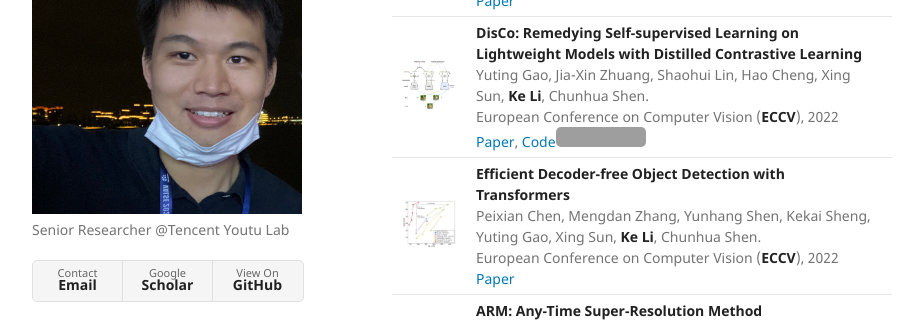
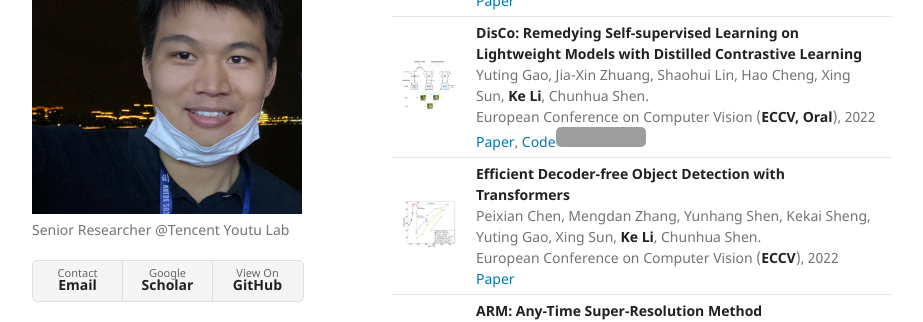
Before and after one commit to keli-61/keli-61.github.io, a Jekyll site: the page built from index.md, in a window 1280 px wide and 900 px high, scrolled down 726 px. Shown: the part 153-475 px from the top of the window, without its empty margins (178-1101 px from the left). Built offline with Jekyll 4.4.1, drawn with Linux system fonts in a browser that asks for light colours; our own code applies the rules of GitHub Pages for plain Markdown files; grey boxes are pictures that could not be loaded.

Commit message:
update oral info

```diff
--- a/index.md
+++ b/index.md
@@ -18,7 +18,7 @@ Below are the works that have been published. Full paper list (including preprin
 | <img src="assets/img/ECCV2022_fine.jpg" alt="drawing" width="150" /> | **Fine-grained Data Distribution Alignment for Post-Training Quantization**<br />Yunshan Zhong, Mingbao Lin, Mengzhao Chen, **Ke Li**, Yunhang Shen, Fei Chao, Yongjian Wu, Rongrong Ji.<br />European Conference on Computer Vision (**ECCV**), 2022<br />[Paper](https://arxiv.org/abs/2109.04186), [Code](https://github.com/zysxmu/FDDA)<img style="border: 0px;padding: 0px;border-radius: 5px;" src="https://img.shields.io/github/stars/zysxmu/FDDA.svg" alt="GitHub stars" title="" />|
 | <img src="assets/img/ECCV2022_dynamic.jpg" alt="drawing" width="150" /> | **Dynamic Dual Trainable Bounds for Ultra-low Precision Super-Resolution Networks**<br />Yunshan Zhong, Mingbao Lin, Xunchao Li, **Ke Li**, Yunhang Shen, Fei Chao, Yongjian Wu, Rongrong Ji.<br />European Conference on Computer Vision (**ECCV**), 2022<br />[Paper](https://arxiv.org/abs/2203.03844), [Code](https://github.com/zysxmu/DDTB)<img style="border: 0px;padding: 0px;border-radius: 5px;" src="https://img.shields.io/github/stars/zysxmu/DDTB.svg" alt="GitHub stars" title="" /> |
 | <img src="assets/img/ECCV2022_long.jpg" alt="drawing" width="150" /> | **Long-Tailed Class Incremental Learning**<br />Xialei Liu, Yusong Hu, Xu-Sheng Cao, Andy Bagdanov, Ming-Ming Cheng, **Ke Li** .<br />European Conference on Computer Vision (**ECCV**), 2022<br />[Paper](https://keli-61.github.io/) |
-| <img src="assets/img/ECCV2022_disco.jpg" alt="drawing" width="150" /> | **DisCo: Remedying Self-supervised Learning on Lightweight Models with Distilled Contrastive Learning**<br />Yuting Gao, Jia-Xin Zhuang, Shaohui Lin, Hao Cheng, Xing Sun, **Ke Li**, Chunhua Shen.<br />European Conference on Computer Vision (**ECCV**), 2022<br />[Paper](https://arxiv.org/abs/2104.09124), [Code](https://github.com/Yuting-Gao/DisCo-pytorch)<img style="border: 0px;padding: 0px;border-radius: 5px;" src="https://img.shields.io/github/stars/Yuting-Gao/DisCo-pytorch.svg" alt="GitHub stars" title="" /> |
+| <img src="assets/img/ECCV2022_disco.jpg" alt="drawing" width="150" /> | **DisCo: Remedying Self-supervised Learning on Lightweight Models with Distilled Contrastive Learning**<br />Yuting Gao, Jia-Xin Zhuang, Shaohui Lin, Hao Cheng, Xing Sun, **Ke Li**, Chunhua Shen.<br />European Conference on Computer Vision (**ECCV, Oral**), 2022<br />[Paper](https://arxiv.org/abs/2104.09124), [Code](https://github.com/Yuting-Gao/DisCo-pytorch)<img style="border: 0px;padding: 0px;border-radius: 5px;" src="https://img.shields.io/github/stars/Yuting-Gao/DisCo-pytorch.svg" alt="GitHub stars" title="" /> |
 | <img src="assets/img/ECCV2022_efficient.jpg" alt="drawing" width="150" /> | **Efficient Decoder-free Object Detection with Transformers**<br />Peixian Chen, Mengdan Zhang, Yunhang Shen, Kekai Sheng, Yuting Gao, Xing Sun, **Ke Li**, Chunhua Shen.<br />European Conference on Computer Vision (**ECCV**), 2022<br />[Paper](https://arxiv.org/abs/2206.06829) |
 | <img src="assets/img/ECCV2022_arm.jpg" alt="drawing" width="150" /> | **ARM: Any-Time Super-Resolution Method**<br />Bohong Chen, Mingbao Lin, Kekai Sheng, Mengdan Zhang, Peixian Chen, **Ke Li**, Liujuan Cao, Rongrong Ji.<br />European Conference on Computer Vision (**ECCV**), 2022<br />[Paper](https://arxiv.org/abs/2203.10812), [Code](https://github.com/chenbong/ARM-Net)<img style="border: 0px;padding: 0px;border-radius: 5px;" src="https://img.shields.io/github/stars/chenbong/ARM-Net.svg" alt="GitHub stars" title="" /> |
 | <img src="assets/img/ICML2022.jpg" alt="drawing" width="150" /> | **Self-supervised Models are Good Teaching Assistants for Vision Transformers**<br />Haiyan Wu, Yuting Gao, Yinqi Zhang, Shaohui Lin, Yuan Xie, Xing Sun, **Ke Li** .<br />International Conference on Machine Learning (**ICML**), 2022<br />[Paper](https://openreview.net/pdf?id=AVPSfvFXqJy) |
```
